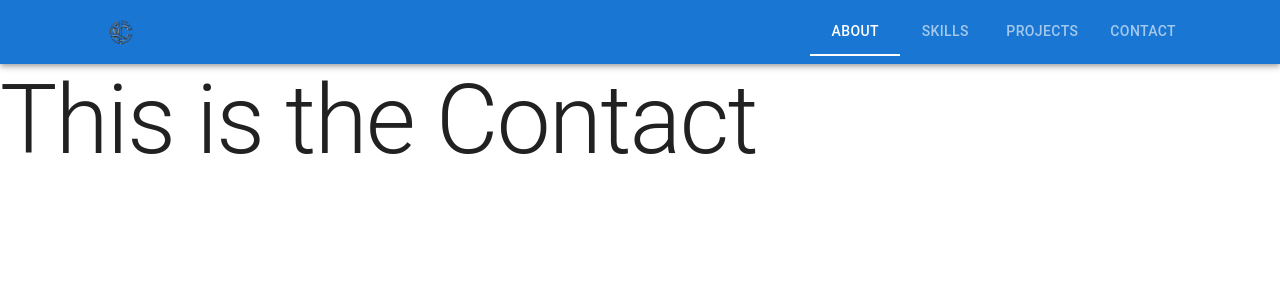
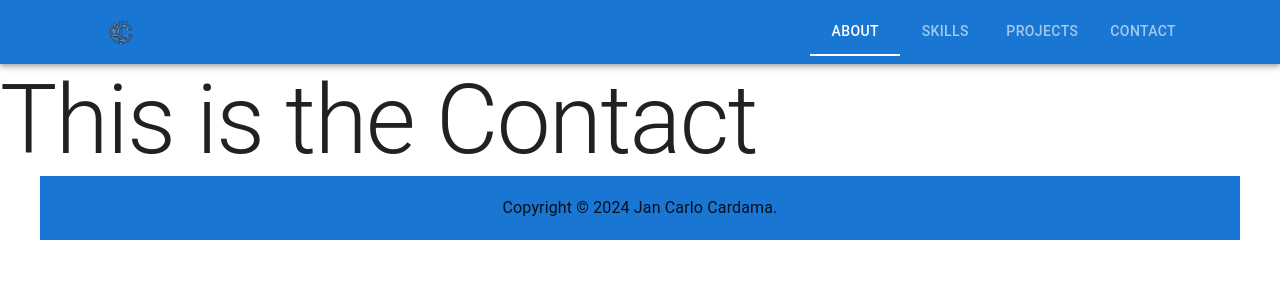
Before and after one commit to jcmcardama/test-landing-page, a React (Vite) app: page /contact in a window 1280 px wide. Shown: the top 300 px of the page. Built offline with nearby package versions, Linux system fonts and the light colour scheme.

Commit message:
add footer

```diff
--- a/src/App.tsx
+++ b/src/App.tsx
@@ -1,11 +1,13 @@
 import { Outlet } from 'react-router-dom';
 import Header from './components/Header';
+import Footer from './components/Footer';
 
 function App() {
   return (
     <>
       <Header />
       <Outlet />
+      <Footer />
     </>
   )
 }
--- /dev/null
+++ b/src/components/Footer.tsx
@@ -0,0 +1,22 @@
+import { Container, styled, Typography } from "@mui/material";
+
+const StyledContainer = styled(Container)((theme) => {
+    return {
+        backgroundColor: theme.theme.palette.primary.main,
+        padding: "20px 0",
+    };
+});
+
+const Footer = () => {
+  return (
+    <StyledContainer>
+        <Typography
+            align="center"
+        >
+            Copyright © 2024 Jan Carlo Cardama.
+        </Typography>
+    </StyledContainer>
+  );
+};
+
+export default Footer;
```
